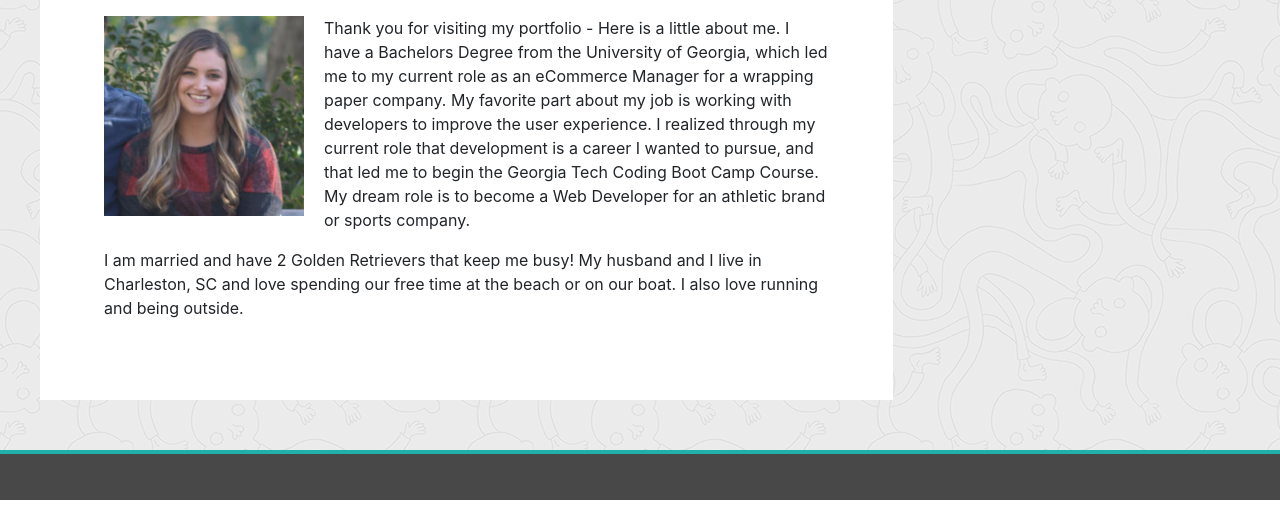
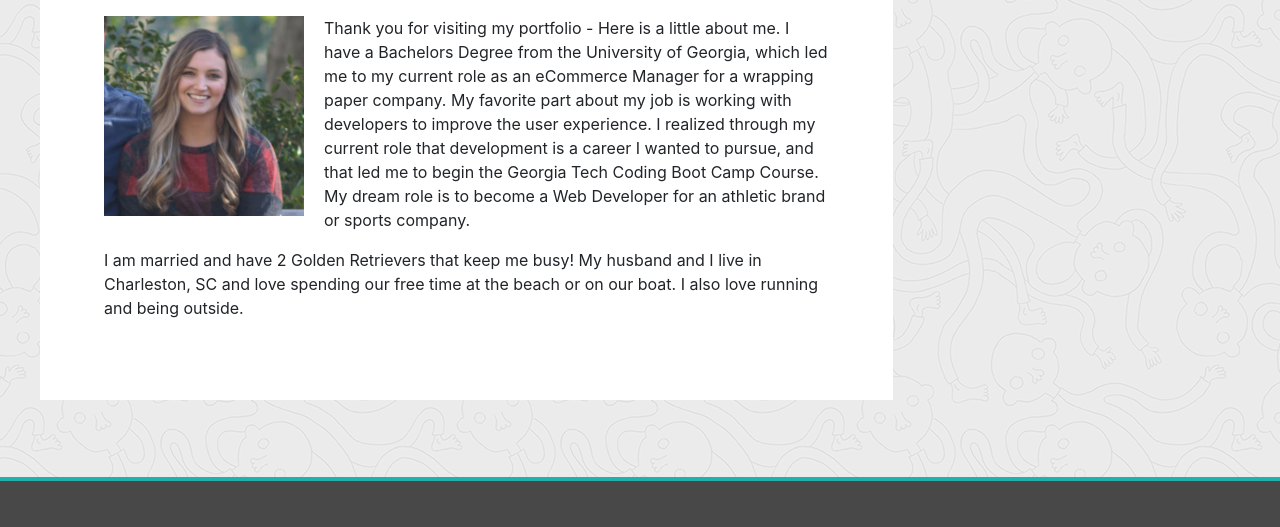
Before and after one commit to shelbyandersen/responsive-portfolio, a plain HTML site: page index.html in a window 1280 px wide. Shown: the part 273-800 px from the top of the page. Drawn offline with nearby package versions, Linux system fonts and the light colour scheme.

Commit message:
styled footer - sticky

```diff
--- a/assets/style.css
+++ b/assets/style.css
@@ -2,6 +2,7 @@
 html,
 body {
   height: 100%;
+  background-image: url("background-image.png");
 }
 
 /*styling for headings and paragraph*/
@@ -46,9 +47,9 @@ p {
 
 /* main content styling*/
 .container-fluid {
-  background-image: url("background-image.png");
   margin: 0 auto;
   width: 100%;
+  margin-bottom: 50px;
 }
 
 .about-section,
@@ -114,6 +115,8 @@ footer {
   height: 50px;
   border-top: 4px solid #20b2aa;
   width: 100%;
+  position: fixed;
+  bottom: 0;
 }
 
 /*media query for screens 400px and smaller*/
```
